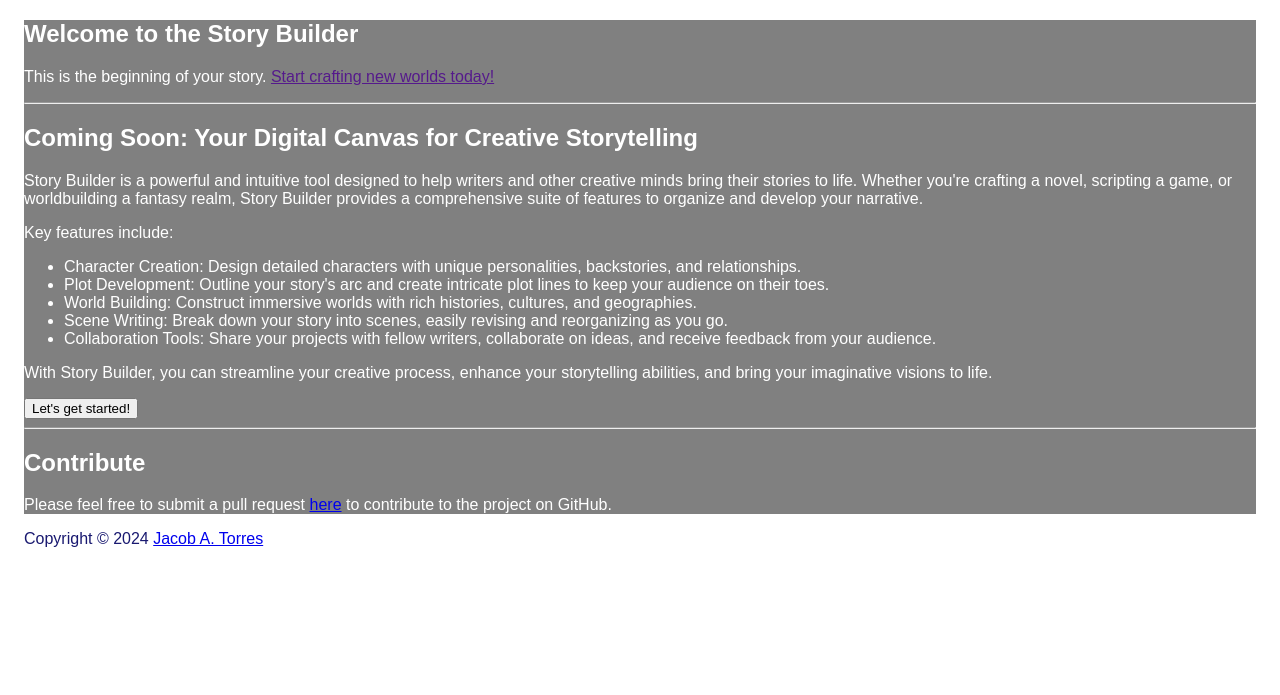
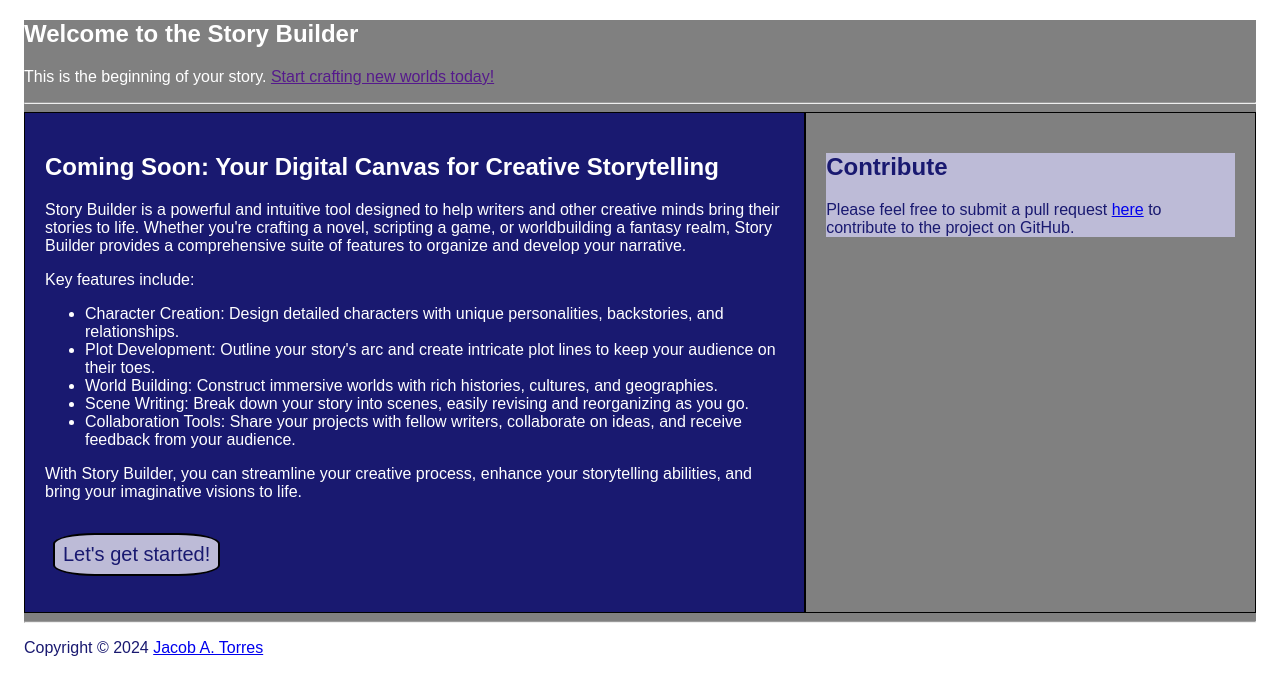
Before and after one commit to jacob-torres/Story-Builder, a Django app: page / in a window 1280 px wide. Shown: the part 88-783 px from the top of the page. Run offline with Django 5.2, Linux system fonts and the light colour scheme.

Commit message:
Updated initial welcome template layout and styles.

```diff
--- a/storybuilder/app/static/css/style.css
+++ b/storybuilder/app/static/css/style.css
@@ -22,3 +22,38 @@ main {
     background-color: #808080; /* Medium Gray */
     color: #fff; /* Pure White */
 }
+
+.container {
+    display: flex;
+  }
+
+  .column {
+    border: 1px solid black;
+    padding: 1.25rem;
+  }
+
+  .left {
+    flex: 0 0 60%; /* Fixed width of 60% */
+    background-color: #191970; /* Midnight Blue */
+    color: #fff;
+  }
+
+  .right {
+    flex: 1; /* Remaining space */
+  }
+
+  .contribution-aside, .start-btn {
+    background-color: #bdbbd7; /* Lavender Gray */
+    color: #191970; /* Midnight Blue */
+  }
+
+  button.start-btn {
+    display: inline-block;
+    text-align: center;
+    text-decoration: none;
+    font-size: 1.25rem;
+    border: 2px solid black;
+    border-radius: 25%;
+    padding: 0.5rem;
+    margin: 1rem 0.5rem;
+}
--- a/storybuilder/app/templates/base.html
+++ b/storybuilder/app/templates/base.html
@@ -13,7 +13,7 @@
 </head>
 
 <body>
-    <section id="top-section">
+    <section class="banner">
         <div id="header-div">
             <header>The Story Builder</header>
         </div>
--- a/storybuilder/app/templates/welcome.html
+++ b/storybuilder/app/templates/welcome.html
@@ -4,10 +4,15 @@
 
 {% block content %}
     <section class="introduction" role="region" aria-label="introduction">
+        <div class="top">
             <h1>Welcome to the Story Builder</h1>
             <p>This is the beginning of your story. <a href="">Start crafting new worlds today!</a></p>
+        </div>
         <hr>
 
+        <div class="container">
+            <div class="column left">
+                <article>
                     <h2>Coming Soon: Your Digital Canvas for Creative Storytelling</h2>
                     <p>Story Builder is a powerful and intuitive tool designed to help writers and other creative minds bring their stories to life. Whether you're crafting a novel, scripting a game, or worldbuilding a fantasy realm, Story Builder provides a comprehensive suite of features to organize and develop your narrative.</p>
                     <p>Key features include:</p>
@@ -22,12 +27,17 @@
 
                     <p>With Story Builder, you can streamline your creative process, enhance your storytelling abilities, and bring your imaginative visions to life.</p>
 
-        <button>Let's get started!</button>
-    </region>
-    <hr>
+                    <button class="start-btn">Let's get started!</button>
+                </article>
+            </div>
 
-    <aside>
+            <div class="column right">
+                <aside class="contribution-aside">
                     <h2>Contribute</h2>
                     <p>Please feel free to submit a pull request <a href="https://github.com/jacob-torres/story-builder/pull/">here</a> to contribute to the project on GitHub.</p>
                 </aside>
+            </div>
+        </div>
+    </section>
+    <hr>
 {% endblock %}
```
Lines whose indentation alone changed are shown as unchanged.
